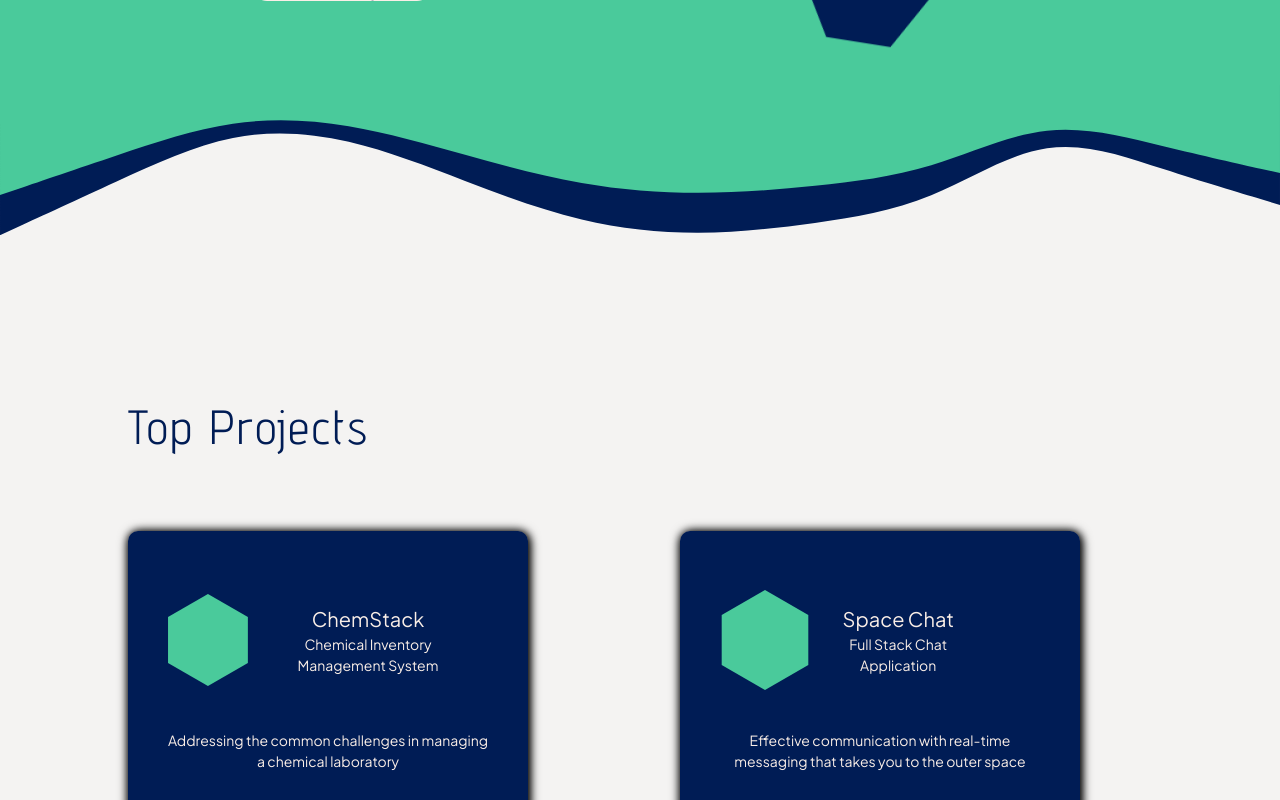
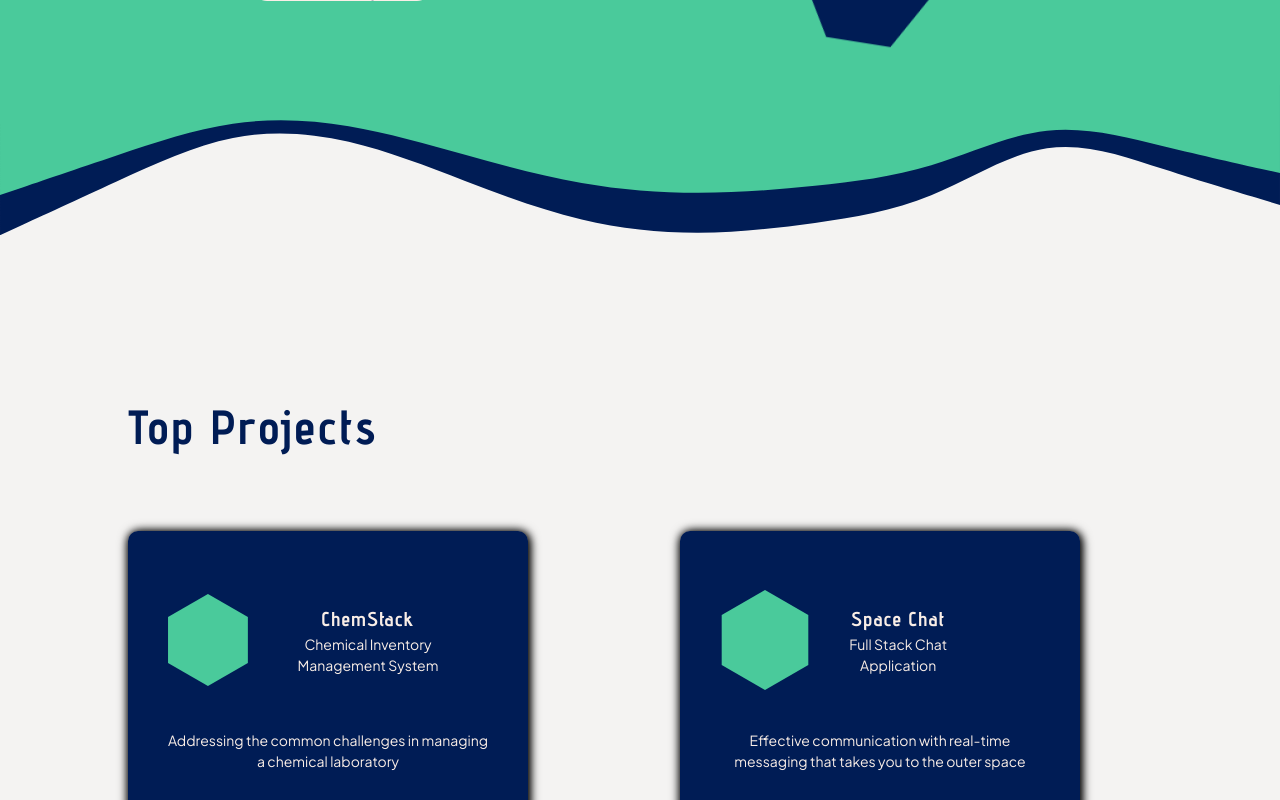
Before and after one commit to bryancastillo10/portfolio, a Next.js app: page / in a window 1280 px wide. Shown: the part 2000-2800 px from the top of the page. Built offline with nearby package versions, Linux system fonts and the light colour scheme.

Commit message:
adjust some color scheme

```diff
--- a/src/components/projects/Project.tsx
+++ b/src/components/projects/Project.tsx
@@ -21,6 +21,10 @@ const Project = () => {
                 </div>
               ))}
             </div>
+            <div className="">
+              Lorem ipsum, dolor sit amet consectetur adipisicing elit. Facilis,
+              provident.
+            </div>
           </div>
         </div>
       </div>
--- a/src/provider/ThemeProvider.tsx
+++ b/src/provider/ThemeProvider.tsx
@@ -7,7 +7,11 @@ const ThemeProvider = ({ children }: ContextProviderTypes) => {
   const { theme } = useThemeContext();
 
   return (
-    <div className={`${theme ? "text-secondary bg-primary" : " text-primary bg-secondary"} `}>
+    <div
+      className={`${
+        theme ? "text-secondary bg-primary" : " text-primary bg-secondary"
+      } `}
+    >
       {children}
     </div>
   );
--- a/src/ui/bookcards/Book.tsx
+++ b/src/ui/bookcards/Book.tsx
@@ -1,6 +1,6 @@
 "use client";
 import "./book.modules.css";
-
+import { adventPro } from "@/utils/font";
 import Hexagon from "@/components/ui/Hexagon";
 import { useThemeContext } from "@/context/useContext";
 
@@ -21,7 +21,9 @@ const BookCover = ({ title, subtitle, frontDescription, theme }: BookProps) => {
           height="100"
         />
         <div className="flex flex-col items-center text-center">
-          <h1 className="book-title">{title}</h1>
+          <h1 className={`book-title ${adventPro.className} tracking-wider`}>
+            {title}
+          </h1>
           <h1 className="book-subtitle">{subtitle}</h1>
         </div>
       </div>
@@ -30,7 +32,7 @@ const BookCover = ({ title, subtitle, frontDescription, theme }: BookProps) => {
   );
 };
 
-// Parent Book
+// Parent Component
 const Book = ({ title, subtitle, frontDescription }: BookProps) => {
   const { theme } = useThemeContext();
   return (
@@ -39,7 +41,7 @@ const Book = ({ title, subtitle, frontDescription }: BookProps) => {
 
       <div
         className={`cover duration-500 ease-in-out ${
-          theme ? "bg-accent" : "bg-primary"
+          theme ? "bg-accent text-primary" : "bg-primary "
         }`}
       >
         <BookCover
--- a/src/utils/font.ts
+++ b/src/utils/font.ts
@@ -1,15 +1,15 @@
-import { Plus_Jakarta_Sans, Advent_Pro} from "next/font/google";
+import { Plus_Jakarta_Sans, Advent_Pro } from "next/font/google";
 
 const plusJakartaSans = Plus_Jakarta_Sans({
   subsets: ["latin"],
-  weight:["400","700"],
-  variable: "--font-plus-jakarta-sans"
+  weight: ["400", "700"],
+  variable: "--font-plus-jakarta-sans",
 });
 
 const adventPro = Advent_Pro({
-  subsets: ['latin'],
-  weight: "400",
-  variable:"--font-advent-pro"
-})
+  subsets: ["latin"],
+  weight: "700",
+  variable: "--font-advent-pro",
+});
 
 export { plusJakartaSans, adventPro };
```
